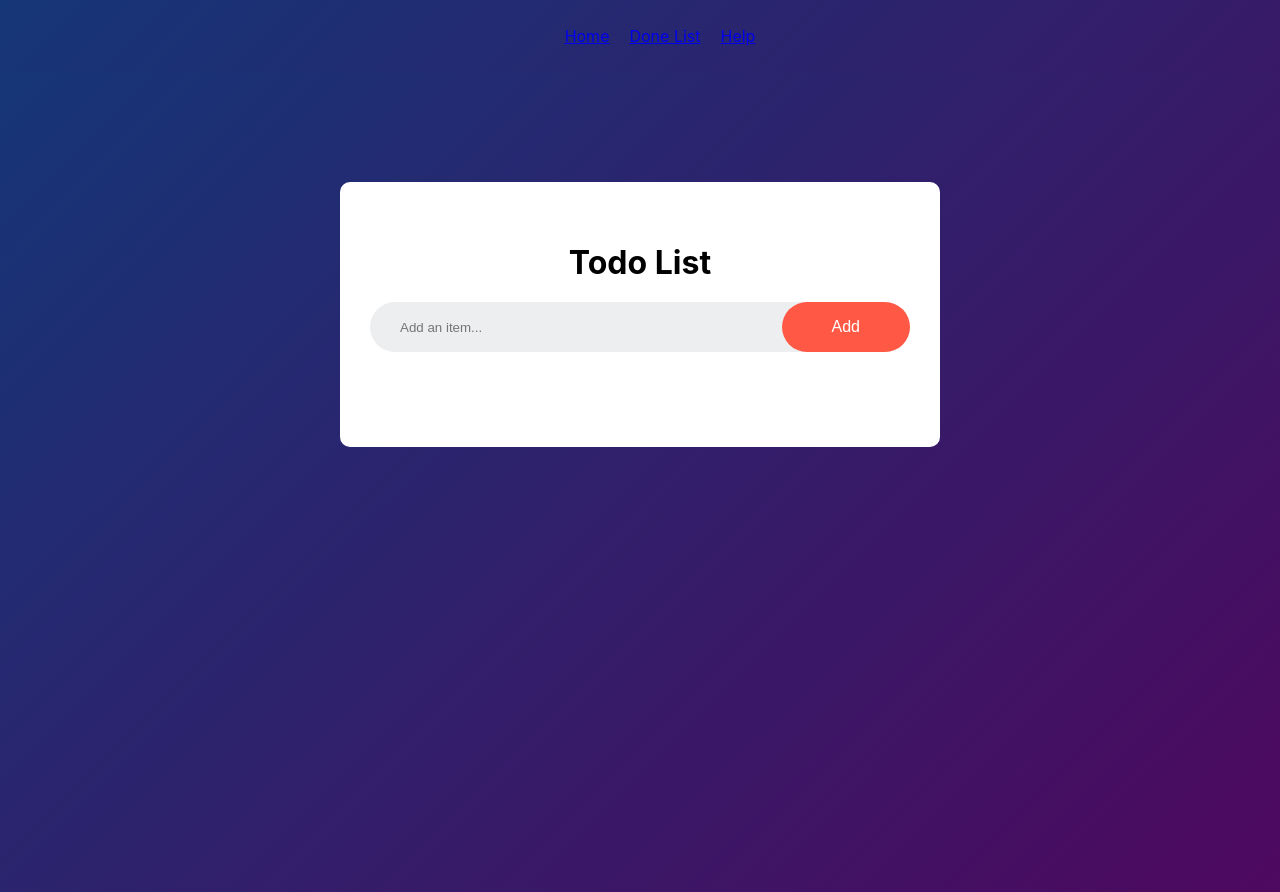
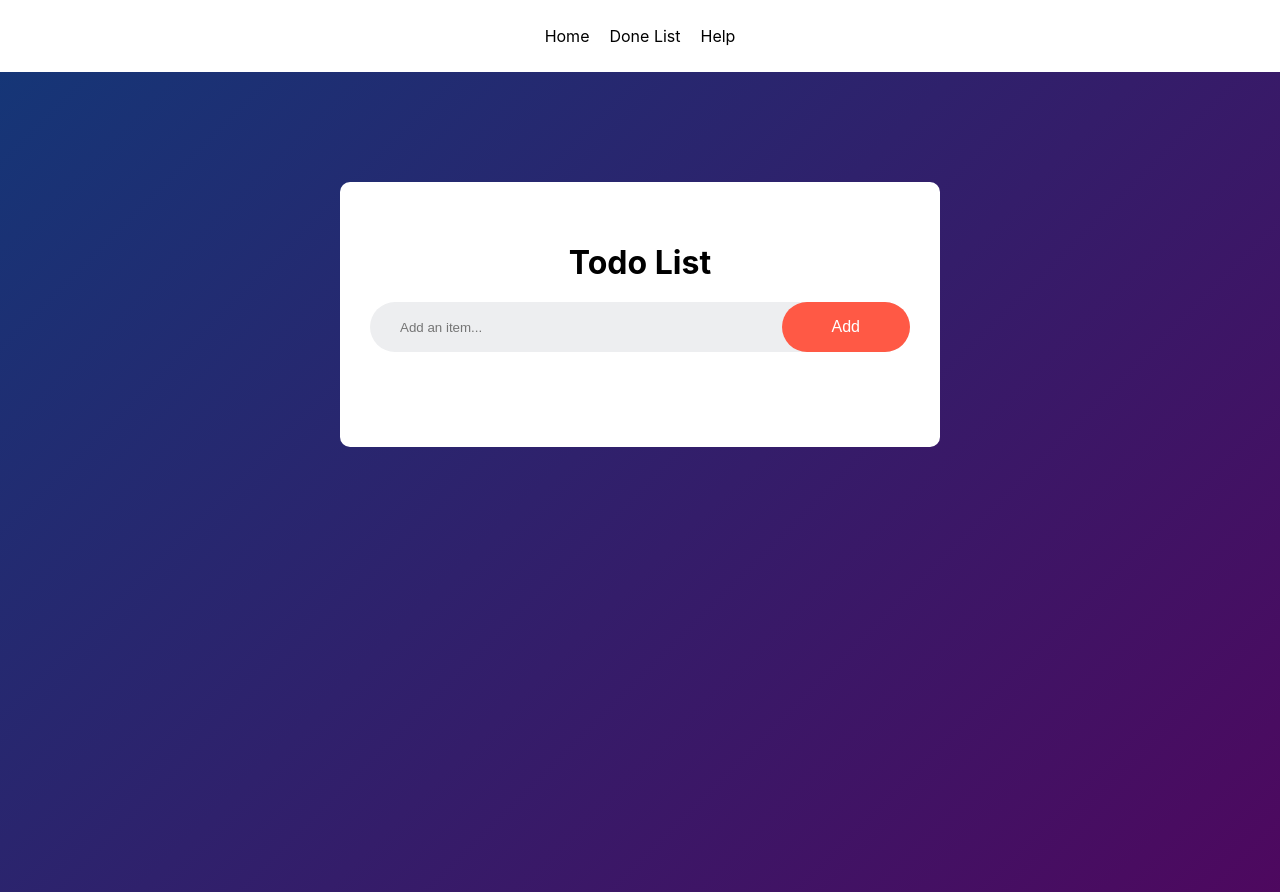
Before and after one commit to casquar1/day11-Arianne, a React (Create React App) app in the folder todo-list/: page / in a window 1280 px wide. Built offline with nearby package versions, Linux system fonts and the light colour scheme; no server answers.

Commit message:
feat: add style on NavBar

```diff
--- a/todo-list/src/css/App.css
+++ b/todo-list/src/css/App.css
@@ -51,3 +51,31 @@
   padding: 10px;
   list-style: none;
 }
+
+.nav-bar {
+  background-color: white;
+  width: 100%;
+  display: flex;
+  flex-direction: column;
+  align-items: center;
+}
+
+.app>.nav-bar>nav>ul {
+  display: flex;
+  color: #000;
+  justify-content: center;
+}
+
+nav>ul>li {
+  padding: 20px;
+  list-style: none;
+}
+
+nav>ul {
+  padding: 0px;
+}
+
+nav a {
+  text-decoration: none;
+  color: #000;
+}
```
